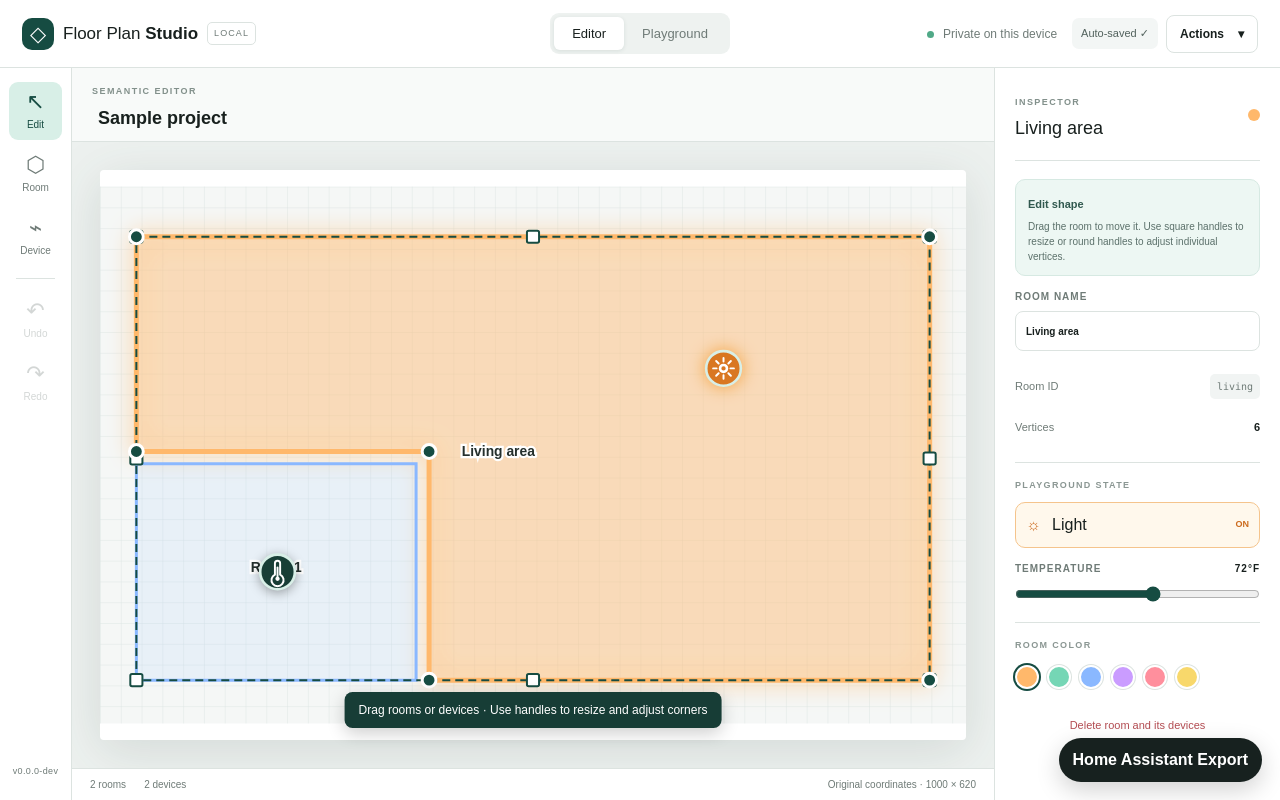
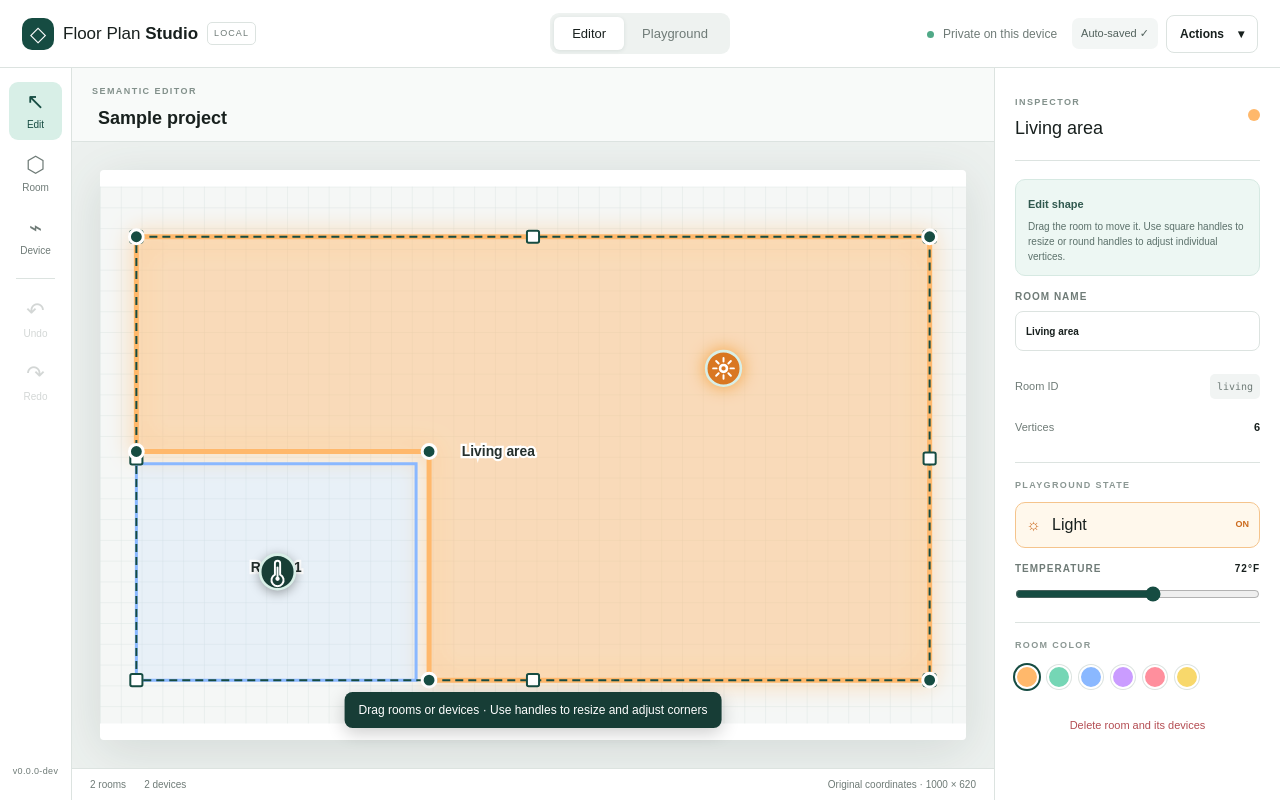
Before and after one commit to wlai-lp/interactive-floor-plan-studio, a Next.js app: page / in a window 1280 px wide. Built offline with nearby package versions, Linux system fonts and the light colour scheme.

Commit message:
fix: remove legacy floating Home Assistant export link

```diff
--- a/app/layout.tsx
+++ b/app/layout.tsx
@@ -34,24 +34,6 @@ export default function RootLayout({
       <body
         className={`${geistSans.variable} ${geistMono.variable} antialiased`}
       >
-        <a
-          href="/home-assistant-export"
-          style={{
-            position: "fixed",
-            right: 18,
-            bottom: 18,
-            zIndex: 1000,
-            padding: "10px 14px",
-            borderRadius: 999,
-            background: "#17211f",
-            color: "white",
-            textDecoration: "none",
-            fontWeight: 700,
-            boxShadow: "0 8px 24px rgba(0,0,0,.18)",
-          }}
-        >
-          Home Assistant Export
-        </a>
         {children}
       </body>
     </html>
```
